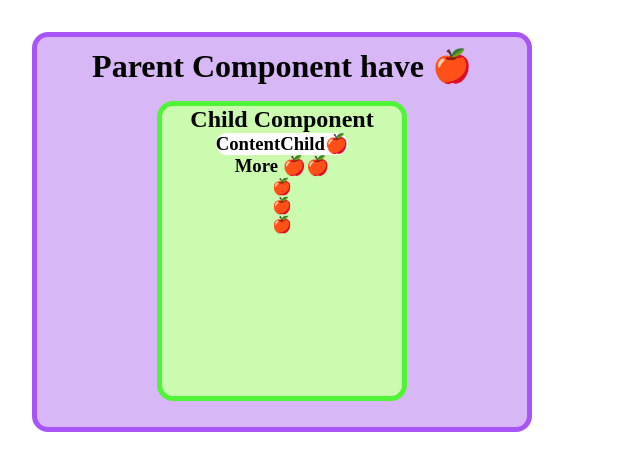
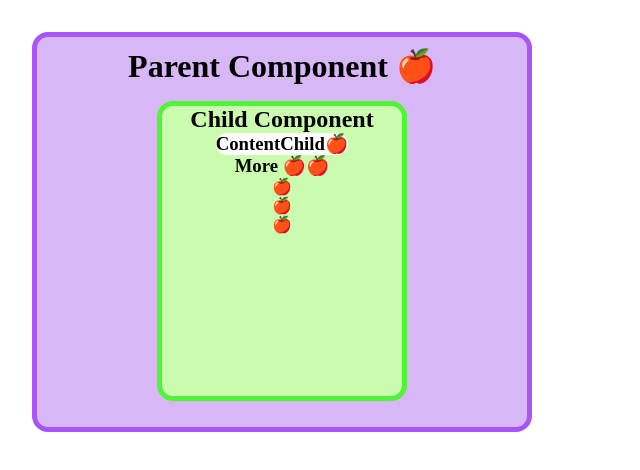
Before and after one commit to XI1936/angularmockApp, an Angular app: page / in a window 1280 px wide. Shown: the top 470 px of the page, without its empty margins (0-640 px from the left). Built offline with nearby package versions, Linux system fonts and the light colour scheme.

Commit message:
viewChild and viewChildren

```diff
--- a/src/app/parent/parent.component.html
+++ b/src/app/parent/parent.component.html
@@ -1,5 +1,5 @@
 <div>
-<h1> Parent Component have 🍎  </h1>
+<h1 #h1> Parent Component have 🍎  </h1>
     <app-child>
         <h3 #heading3>This 🍎 from Parent</h3>
         <h3 #heading3>More 🍎🍎</h3>
--- a/src/app/parent/parent.component.ts
+++ b/src/app/parent/parent.component.ts
@@ -1,4 +1,4 @@
-import { Component, OnInit } from '@angular/core';
+import { Component, OnInit, ViewChild, ViewChildren } from '@angular/core';
 
 @Component({
   selector: 'app-parent',
@@ -6,11 +6,18 @@ import { Component, OnInit } from '@angular/core';
   styleUrls: ['./parent.component.css']
 })
 export class ParentComponent implements OnInit {
+  @ViewChild("heading3",{static:true}) headingContent;
+  @ViewChildren('h1') headingContents;
   apples:any=[];
   constructor() { }
 
   ngOnInit(): void {
     this.apples=["🍎","🍎","🍎"];
+    console.log("before ViewInit",this.headingContent.nativeElement.innerHTML);
   }
 
+  ngAfterViewInit(){
+    console.log("AfterViewInit",this.headingContent.nativeElement.innerHTML);
+    console.log("AfterViewInit",this.headingContents.first.nativeElement.innerHTML='Parent Component 🍎');
+  }
 }
```
